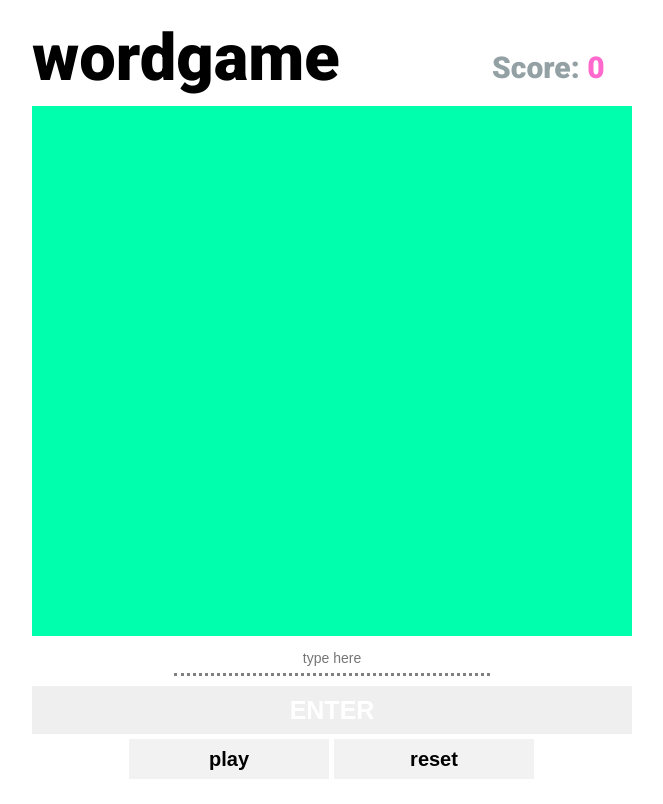
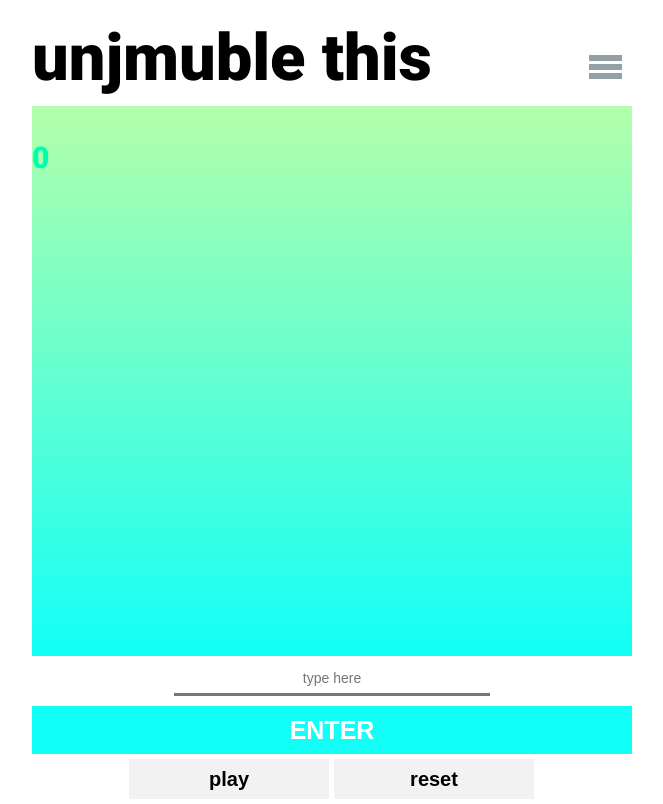
Before and after one commit to siobhanpotter/WDI_PROJECT_1, a PHP site: page / in a window 1280 px wide. Shown: the whole page, without its empty margins (308-971 px from the left). Before the commit the page ends 779 px from the top, so only its background shows below. Run offline with PHP 8.4, Linux system fonts and the light colour scheme; some libraries are stand-ins or nearby versions; some web fonts are replaced.

Commit message:
added more styling

```diff
--- a/css/style.css
+++ b/css/style.css
@@ -19,39 +15,75 @@ h1 {
   font-weight: bold;
   float: left;
   text-transform: lowercase;
+  clear: both;
 }
+
+.menuContainer:hover, .menu:hover, .enterButton:hover, .resetButton:hover, .playButton:hover {
+  opacity: 0.5;
+}
+
+
+.menuContainer {
+  position: relative;
+  float: right;
+  margin-top: 42px;
+  margin-right: 10px;
+}
+
+.menu {
+    width: 33px;
+    height: 6px;
+    background-color: #93A1A5;
+    margin: 3px 0;
+}
+
+/*.circle {
+  background-color: white;
+	border-radius: 50%;
+  color: #00FFAD;
+  float: right;
+  font-size: 25px;
+  font-weight: bold;
+	width: 60px;
+	height: 60px;
+  /*padding-top: 2px;*/
+  /*position: relative;
+  margin-top: 20px;
+  text-align: center;
+  line-height: -20px;*/
+  /*clear: both;*/
+/*}*/
 
 .score {
   font-size: 30px;
-  margin-top: 20px;
-  color: 	#FF68CC;
+  margin-top: 14px;
+  color: 	#00FFAD;
   font-weight: bold;
 }
 
-.score-board {
+/*.score-board {
   font-size: 30px;
   margin-top: 40px;
   padding-right: -20px;
   float: left;
   color: 	#93A1A5;
   font-weight: bold;
-}
+  clear: both;
+}*/
 
 main {
   margin: 10px auto;
   width: 600px;
 }
 
-
-
 .screen {
   position: relative;
-  background-color: #00FFAD;
-  /*background: -webkit-linear-gradient(#fffffD, #00FFAD);*/
+  /*background-color: #00FFAD;*/
+  background: -webkit-linear-gradient(#B3FFAB, #12FFF7);
   height: 530px;
   clear: both;
   margin-bottom: -15px;
-
+  padding-top: 20px;
 }
 
 .fallingWord {
@@ -74,18 +106,12 @@ button {
   padding: 10px;
 }
 
-.submit {
-  /*background-color: #00FFAD;*/
-}
+
 
 input[type="text"] {
   width: 50%;
   background-color: white;
   border-width: 0px 0px 3px 0px;
-  border-style: dotted;
-  border-color: grey;
-  /*border: 1px solid #e6e6e6;*/
-  /*border: 0;*/
   font-size: 14px;
   padding: 9px 8px 7px;
   margin: 10px auto;
@@ -94,22 +120,19 @@ input[type="text"] {
 }
 
 input[type="submit"] {
-  border: 0;
   margin-top: 10px;
-
 }
 
 .submit {
   border: 0;
   margin-top: 10px;
   position: relative;
-  /*background-color: #00FFAD*/
   text-align: center;
 }
 
-/*.enterButton {
-  background-color: #00FFAD;
-}*/
+.enterButton {
+  background-color: #12FFF7;
+}
 
 .playButton {
   height: 40px;
--- a/index.html
+++ b/index.html
@@ -15,42 +15,60 @@
     <script src="js/rane-app.js" charset="utf-8"></script>
   </head>
   <body>
-
     <main>
-
-    <h1>WordGame</h1>
-    <div class="score-board">
-      Score: <span class="score">0</span>
-    </div>
+      <h1>unjmuble this</h1>
 
 
 
-    <section>
-      <div class="screen">
+
+      <div class="menuContainer">
+        <div class="menu"></div>
+        <div class="menu"></div>
+        <div class="menu"></div>
       </div>
-    </section>
+
+
+      <!-- <div class="circle"></div> -->
+
+      <!-- <div class="score-board">
+        <span class="score">0</span>
+      </div> -->
 
 
 
-    <form class="submit">
-      <input class="enterButton" type="text" class="myClass" placeholder="type here">
-      <button>ENTER</button>
-    </form>
+
+      <section>
 
 
-    <div class="left">
-    <button class="playButton" value="play" id="login_submit" class="myClass">play</button>
-  </div>
 
-    <div class="right">
-    <div class="resetPage">Game Over</div>
-    <button class="resetButton" id="reset">reset</button>
-    </div>
+          <div class="screen">
+
+            <div class="circle">
+              <div class="score">0</div>
+            </div>
+
+            <div class="welcome">
+              <div class="x">x</div>
+              <h2 class="instructions">Instructions: <br> unjumble the word & type it in the input box before it hits the ground</h2>
+              <!-- <button class="okButton">OK</button> -->
+            </div>
+
+          </div>
 
 
-    </main>
-    <footer>
-    </footer>
 
-  </body>
+      </section>
+        <form class="submit">
+          <input type="text" class="myClass" placeholder="type here">
+          <button class="enterButton">ENTER</button>
+        </form>
+        <div class="left">
+          <button class="playButton" value="play" id="login_submit" class="myClass">play</button>
+        </div>
+        <div class="right">
+          <div class="resetPage">Game Over</div>
+            <button class="resetButton" id="reset">reset</button>
+          </div>
+      </main>
+    </body>
 </html>
```
Also changed, not shown: other parts of css/style.css (+46 -29 lines), js/rane-app.js (+57 -8 lines).
